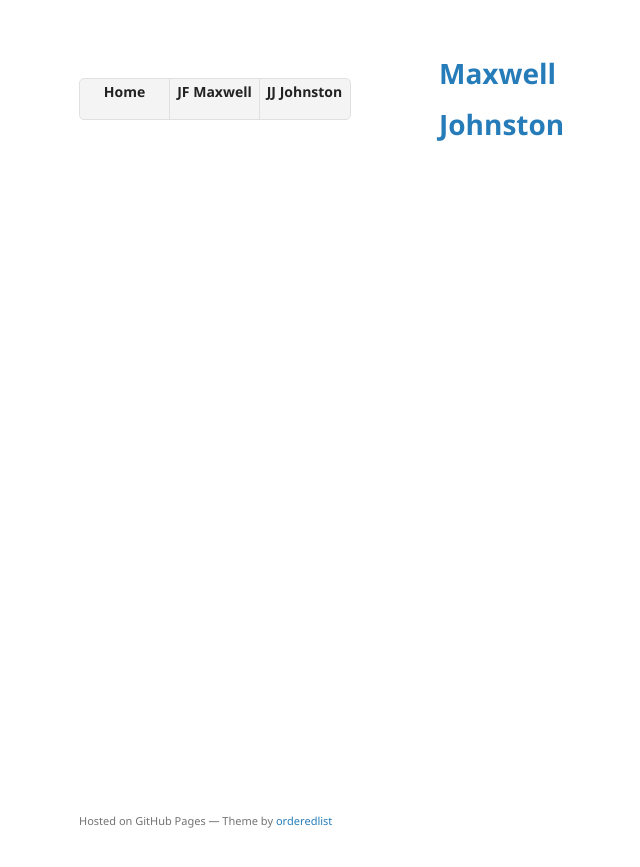
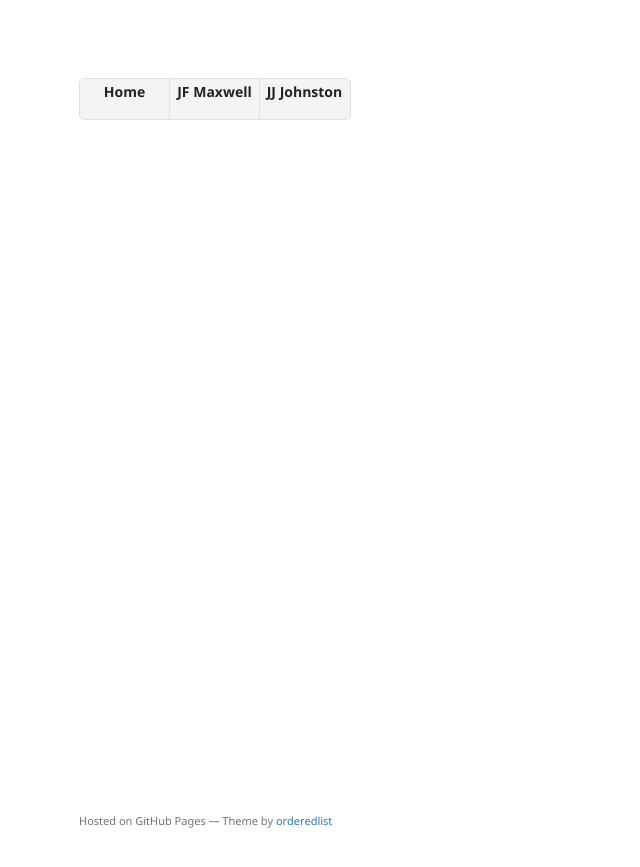
Before and after one commit to rfj1961/rfj1961.github.io, a Jekyll site: the page built from index.md, in a window 1280 px wide. Shown: the top 867 px of the page, without its empty margins (131-771 px from the left). Built offline with Jekyll 4.4.1, drawn with Linux system fonts in a browser that asks for light colours; the repository's description, which GitHub fills in, is left out; our own code applies the rules of GitHub Pages for plain Markdown files.

Commit message:
blank index

```diff
--- a/index.md
+++ b/index.md
@@ -1,7 +1,3 @@
 ---
 layout: default
 ---
-
-# [Maxwell](./jfm1933.html)
-
-# [Johnston](./jjj1933.html)
```
